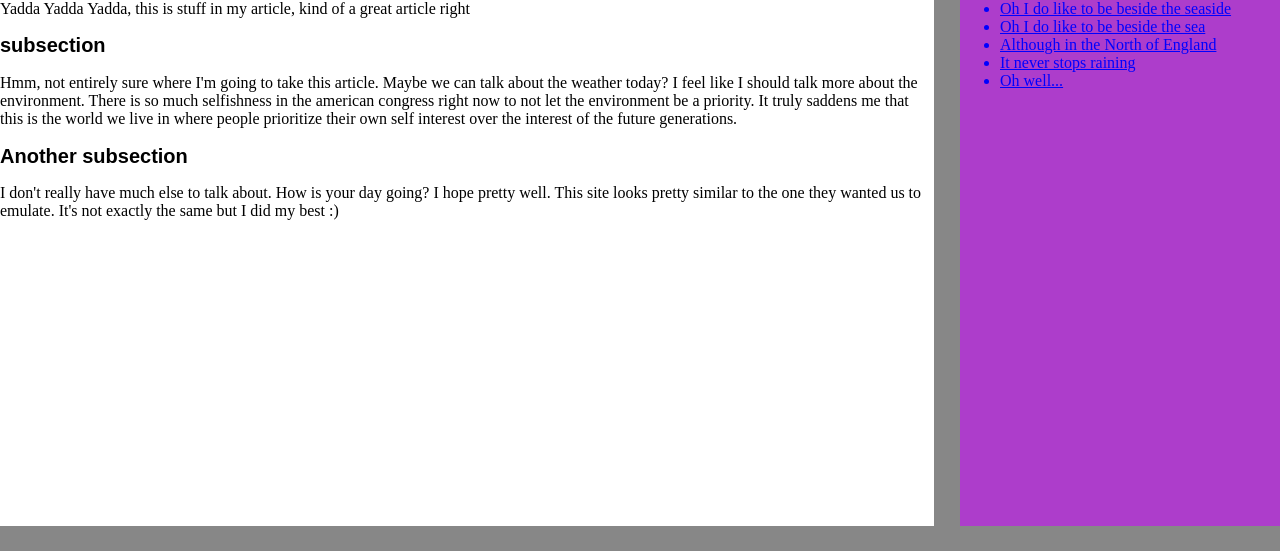
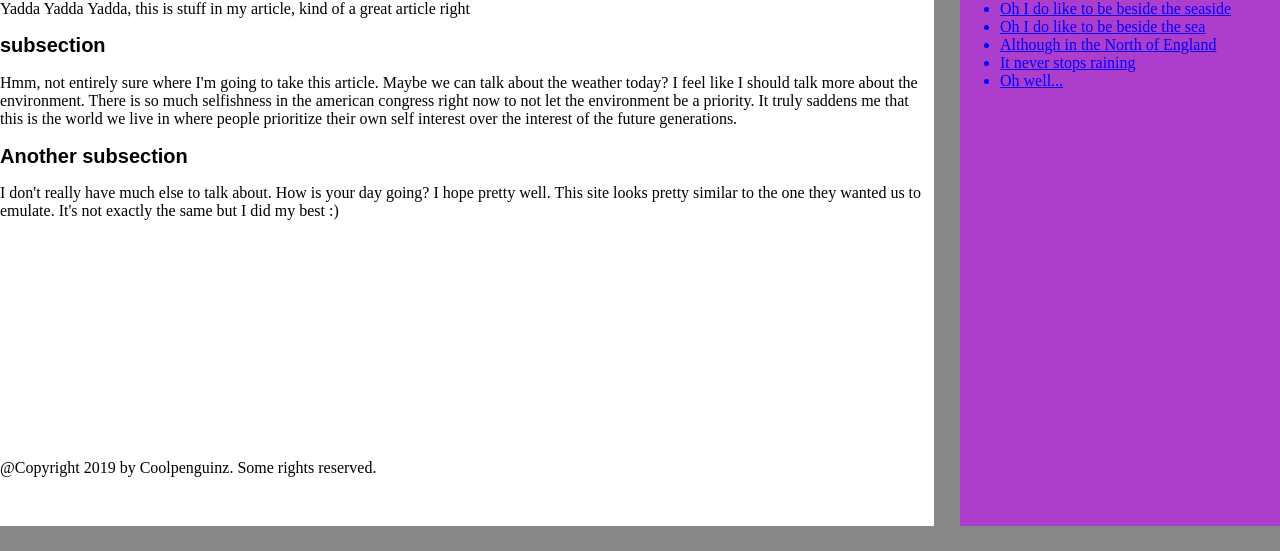
Before and after one commit to Coolpenguinz/comp20hw3a, a plain HTML site: page index.html in a window 1280 px wide. Shown: the part 323-874 px from the top of the page. Drawn offline with Linux system fonts and the light colour scheme.

Commit message:
Update index.html

```diff
--- a/index.html
+++ b/index.html
@@ -33,6 +33,13 @@
 		  background-color: #AD3DCB	;
 		  float: right;
 		  margin-bottom: 2%;
+		}
+		.container{
+			position: relative;
+		}
+		.copyright {
+			position: absolute;
+			bottom: 0;
 		}
 		.button{
 			background-color: black;
@@ -112,5 +119,8 @@
 			</li>
 		</ul>
 	</div>
+	<div class="container copyright">
+		@Copyright 2019 by Coolpenguinz. Some rights reserved.
+	</div>
 </body>
 </html>
```
